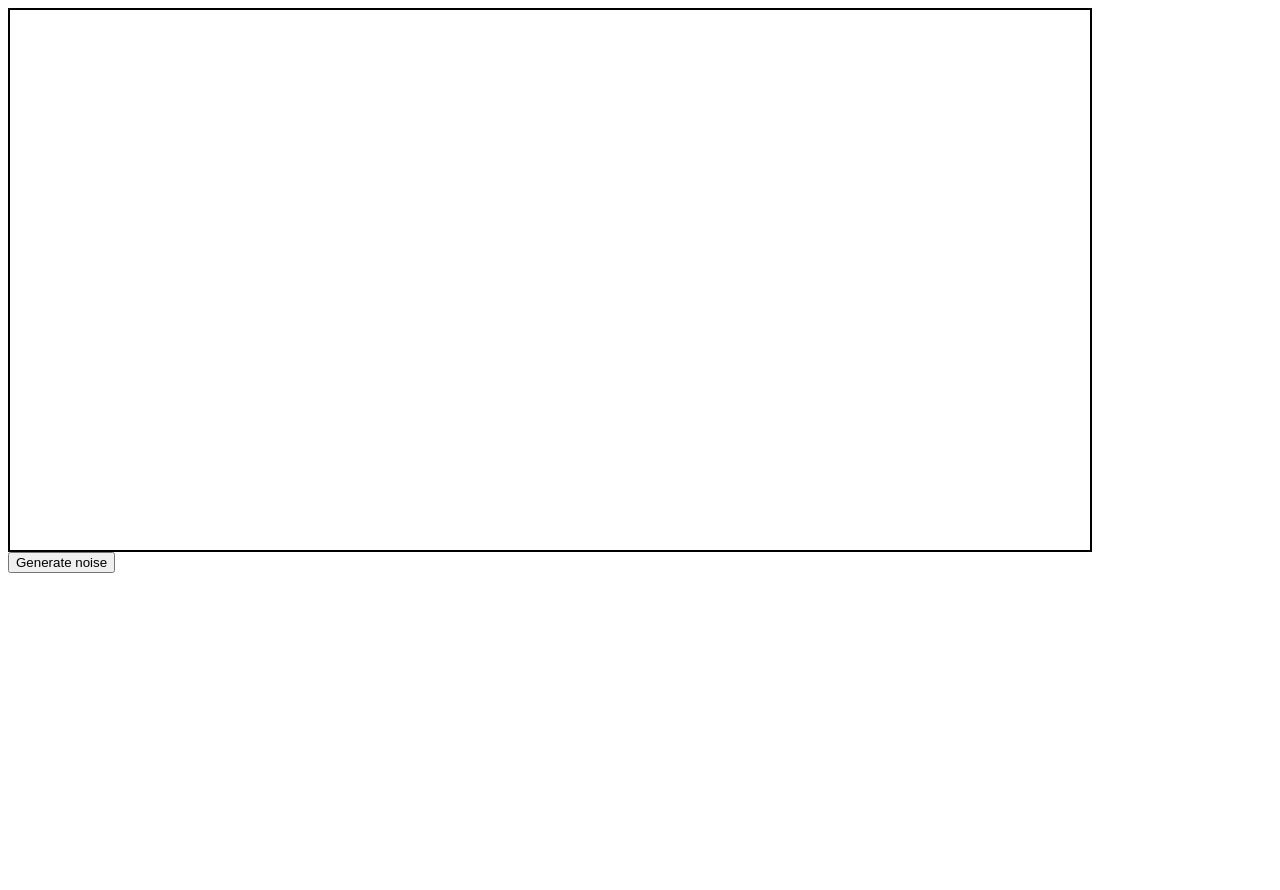
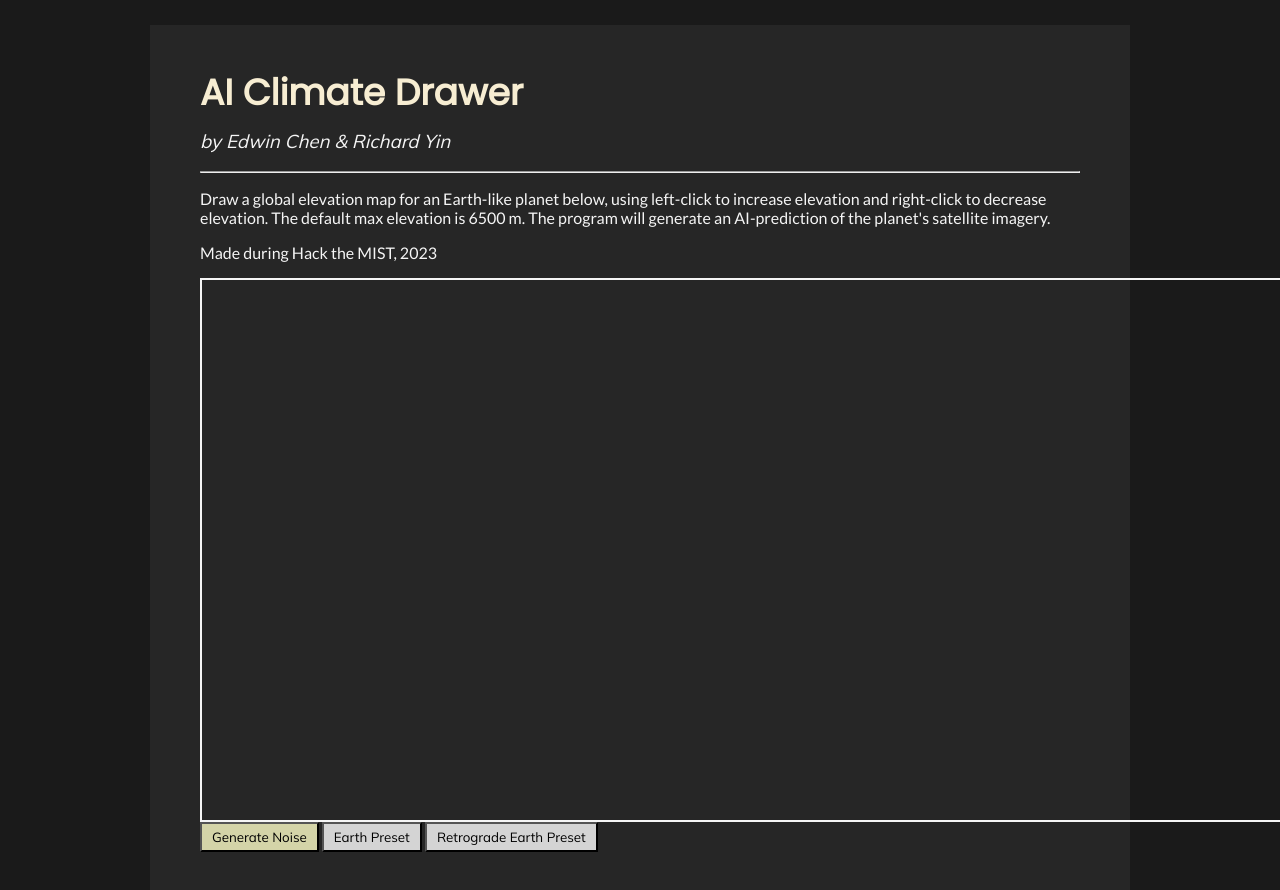
Before and after one commit to tirangol/HackTheMIST, a website with bundled scripts: page index.html in a window 1280 px wide. Before the commit the page ends 800 px from the top, so only its background shows below. Built offline with nearby package versions, Linux system fonts and the light colour scheme.

Commit message:
Added CSS

```diff
--- /dev/null
+++ b/index.css
@@ -0,0 +1,51 @@
+body {
+    margin: 25px 150px 25px 150px;
+    color: #f5f5f5;
+    background-color: #1a1a1a;
+}
+h1 {
+    font-family: "Poppins", sans-serif;
+    font-size: 36;
+    color: #f7edd2;
+    margin-top: -10px;
+    margin-bottom: -10px;
+}
+h3 {
+    font-family: "Mulish", sans-serif;
+    font-weight: 1;
+    font-style: italic;
+}
+body {
+    font-family: "Lato", sans-serif;
+    font-size: 12pt;
+}
+#mainBox {
+    background-color: rgba(255, 255, 255, 0.05);
+    padding: 50px 50px;
+    transition: 0.5s;
+}
+#mainBox:hover {
+    background-color: rgba(255, 255, 255, 0.07);
+}
+input {
+    font-family: "Mulish";
+    padding: 5px 10px;
+    background-color: rgba(255, 255, 255, 0.8);
+    transition: 0.1s;
+}
+input:hover {
+    background-color: rgba(255, 255, 255, 0.9);
+}
+input:active {
+    transition: 0s;
+    background-color: rgba(255, 255, 255, 0.6);
+}
+#btn {
+    background-color: rgba(255, 255, 200, 0.8);
+}
+#btn:hover {
+    background-color: rgba(255, 255, 200, 0.9);
+}
+#btn:active {
+    background-color: rgba(255, 255, 200, 0.6);
+}
--- a/index.html
+++ b/index.html
@@ -1,9 +1,21 @@
 <html>
+    <link rel="preconnect" href="https://fonts.googleapis.com">
+    <link rel="preconnect" href="https://fonts.gstatic.com" crossorigin>
+    <link href="https://fonts.googleapis.com/css2?family=Mulish&family=Lato&family=Poppins&display=swap" rel="stylesheet">
+    <link rel="stylesheet" href="index.css">
+
     <!-- <script src="main.js"></script> -->
     <!-- <script type="module" src="noise.js"></script> -->
     <!-- <script src="https://cdn.skypack.dev/simplex-noise@4.0.0"></script> -->
     <!-- <script type="module" src="./simplex.js"></script> -->
     <body onload="initialize_things()">
+    <div id="mainBox">
+        <h1>AI Climate Drawer</h1>
+        <h3>by Edwin Chen & Richard Yin</h3>
+        <hr>
+        <p>Draw a global elevation map for an Earth-like planet below, using left-click to increase elevation and right-click to decrease elevation. The default max elevation is 6500 m. The program will generate an AI-prediction of the planet's satellite imagery.</p>
+        <p>Made during Hack the MIST, 2023</p>
+
         <script type="module" src="noise.js"></script>
         <canvas id="can" width="1080", height="540", style="border:2px solid;"></canvas>
         <!-- <canvas id="can" width="180" height="90" style="position:absolute;top:10%;left:10%;border:2px solid;"></canvas>
@@ -18,7 +30,11 @@
         <div style="position:absolute;top:22%;left:45%;width:15px;height:15px;background:white;border:2px solid;" id="white" onclick="color(this)"></div>
         <img id="canvasimg" style="position:absolute;top:10%;left:52%;" style="display:none;"> -->
         <br>
-        <input type="button" value="Generate noise" id="btn" size="30" onclick="draw_noise_on_canvas()" >
+        <input type="button" value="Generate Noise" id="btn" size="30" onclick="draw_noise_on_canvas()" >
         <!-- <input type="button" value="clear" id="clr" size="23" onclick="erase()" style="position:absolute;top:55%;left:15%;"> -->
+
+        <input type="button" value="Earth Preset" size="30">
+        <input type="button" value="Retrograde Earth Preset" size="30">
+    </div>
     </body>
     </html>
```
